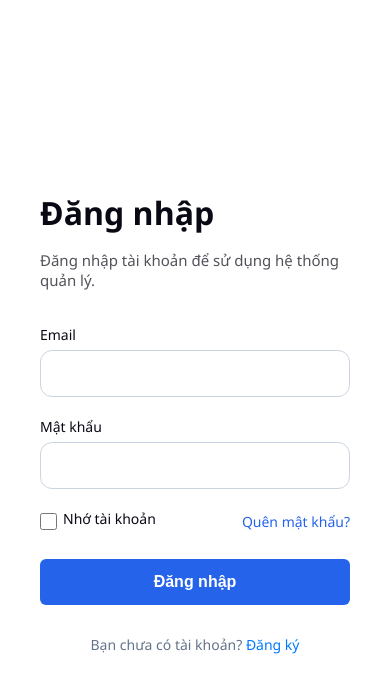
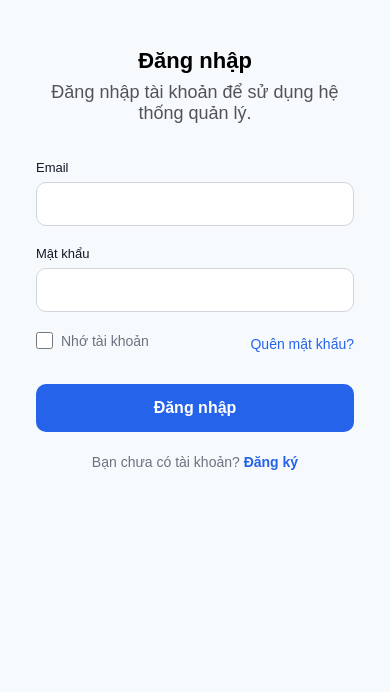
Before and after one commit to hoanganh09nc2-arch/DangVietHoangAnh_B25DTCN142_IT103B_ThuongMaiDienTu, a plain HTML site: page Web cuối môn/pages/login.html in a window 390 px wide. Drawn offline with Linux system fonts and the light colour scheme.

Commit message:
Add files via upload

```diff
--- a/Web cuối môn/css/login.css
+++ b/Web cuối môn/css/login.css
@@ -5,146 +5,169 @@
 }
 
 body {
-    font-family: 'Segoe UI', Tahoma, Geneva, Verdana, sans-serif;
-    background-color: #F8FAFC;
+  font-family: Arial, sans-serif;
+  background-color: #f7fafc;
+  min-height: 100vh;
   display: flex;
+  align-items: center;
   justify-content: center;
-    align-items: center;
-    min-height: 100vh;
-    padding: 20px;
+  padding: 32px 16px;
 }
 
-.login-container {
-    background: #F8FAFC;
+.card {
+  background-color: #f7fafc;
+  border-radius: 18px;
+  padding: 48px 52px 44px;
   width: 100%;
-    max-width: 420px;
-    padding: 40px 30px;
-    border-radius: 8px;
-    text-align: center;
+  max-width: 560px;
 }
 
-h1 {
-    font-size: 32px;
-    color: #090914;
-    margin-bottom: 16px;
-    text-align: left;
+.card__title {
+  font-size: 52px;
+  font-weight: bold;
+  margin-bottom: 8px;
 }
 
-.subtitle {
+.card__subtitle {
+  font-size: 18px;
   color: #52525B;
-    font-size: 15px;
-    margin-bottom: 35px;
-    text-align: left;
+  margin-bottom: 36px;
 }
 
-.form-group {
+.field {
+  display: flex;
+  flex-direction: column;
   margin-bottom: 20px;
-    text-align: left;
 }
 
 label {
-    display: block;
-    margin-bottom: 6px;
-    color: #090914;
-    font-size: 14px;
+  font-size: 13px;
   font-weight: 500;
+  color: #111827;
+  margin-bottom: 7px;
 }
 
 input[type="email"],
 input[type="password"] {
-    width: 100%;
-    padding: 14px 16px;
-    border: 1px solid #CBD5E1;
-    border-radius: 12px;
+  height: 44px;
+  padding: 0 14px;
+  border: 1px solid #D1D5DB;
+  border-radius: 10px;
   font-size: 15px;
+  color: #111827;
+  background-color: #ffffff;
   outline: none;
-    transition: all 0.3s;
-    background-color: #F8FAFC;
 }
 
-input[type="email"]:focus,
-input[type="password"]:focus {
+input:focus {
   border-color: #2563EB;
 }
 
-.options {
+.row-options {
   display: flex;
+  align-items: center;
   justify-content: space-between;
-    align-items: center;
-    margin-bottom: 25px;
-    font-size: 14px;
+  margin-bottom: 28px;
 }
 
-.remember {
+.checkbox-wrap {
   display: flex;
   align-items: center;
-    gap: 6px;
+  gap: 8px;
+  cursor: pointer;
 }
 
-.remember input[type="checkbox"] {
+.checkbox-wrap input[type="checkbox"] {
   width: 17px;
   height: 17px;
-    accent-color: #2563EB;
+  cursor: pointer;
 }
 
-.forgot {
+.checkbox-wrap span {
+  font-size: 14px;
+  color: #6B7280;
+}
+
+.row-options > a {
+  font-size: 14px;
   color: #2563EB;
   text-decoration: none;
 }
 
-.forgot:hover {
+.row-options > a:hover {
   text-decoration: underline;
 }
 
-button {
+.btn-submit {
+  display: block;
   width: 100%;
-    padding: 14px;
+  height: 48px;
   background-color: #2563EB;
-    color: white;
+  color: #ffffff;
   border: none;
-    border-radius: 6px;
+  border-radius: 10px;
   font-size: 16px;
   font-weight: 600;
   cursor: pointer;
-    transition: background 0.3s;
 }
 
-button:hover {
-    background-color: #1d4ed8;
+.btn-submit:hover {
+  background-color: #1D4ED8;
 }
 
-.register-link {
-    margin-top: 30px;
+.card__footer {
+  text-align: center;
+  margin-top: 22px;
   font-size: 14px;
-    color: #64748B;
+  color: #6B7280;
 }
 
-.register-link a {
-    color: #007AFF;
+.card__footer a {
+  color: #2563EB;
+  font-weight: 600;
   text-decoration: none;
-    font-weight: 400;
 }
 
-.register-link a:hover {
+.card__footer a:hover {
   text-decoration: underline;
 }
 
-/* Responsive */
-@media (max-width: 480px) {
-    .login-container {
-        padding: 30px 20px;
+@media (max-width: 450px) {
+  body {
+    align-items: flex-start;
+    padding: 0;
   }
 
-    body {
-        background: #ffffff;
+  .card {
+    border-radius: 12px;
+    padding: 32px 20px;
+    margin: 16px;
   }
 
-    .login-container {
-        background: #ffffff;
+  .card__title {
+    font-size: 22px;
+    text-align: center;
   }
 
-    input[type="email"],
-    input[type="password"] {
-        background-color: #ffffff;
+  .card__subtitle {
+    text-align: center;
   }
 }
+input:focus {
+  border-color: #2563EB;
+}
+
+input.invalid {
+  border-color: #EF4444;
+}
+
+.error-msg {
+  font-size: 12px;
+  color: #EF4444;
+  margin-top: 5px;
+  display: none;
+}
+
+.error-msg.show {
+  display: block;
+}
--- a/Web cuối môn/js/login.js
+++ b/Web cuối môn/js/login.js
@@ -0,0 +1,55 @@
+let emailLogin = document.getElementById("email");
+let passwordLogin = document.getElementById("password");
+let loginForm = document.getElementById("login");
+
+loginForm.addEventListener("submit", checkLogin);
+
+function checkLogin(e) {
+    e.preventDefault();
+
+    let users = JSON.parse(localStorage.getItem("myUsers")) || [];
+
+    clearError(emailLogin, "emailErr");
+    clearError(passwordLogin, "passwordErr");
+
+    const email = emailLogin.value.trim();
+    const password = passwordLogin.value.trim();
+
+    let isValid = true;
+
+    if (!email) {
+        showError(emailLogin, "emailErr", "Email không được để trống");
+        isValid = false;
+    }
+
+    if (!password) {
+        showError(passwordLogin, "passwordErr", "Mật khẩu không được để trống");
+        isValid = false;
+    }
+
+    if (!isValid) return;
+
+    const foundUser = users.find(user =>
+        user.inputEmail === email && user.inputPassword === password
+    );
+
+    if (foundUser) {
+        window.location.href = "statistical-manager.html";
+    } else {
+        showError(emailLogin, "emailErr", "Email hoặc mật khẩu không đúng");
+        showError(passwordLogin, "passwordErr", "Email hoặc mật khẩu không đúng");
+    }
+}
+
+function showError(valueInput, errorId, message = "") {
+    valueInput.classList.add("validate");
+    let valueError = document.getElementById(errorId);
+    if (message) valueError.textContent = message;
+    valueError.classList.add("show");
+}
+
+function clearError(valueInput, errorId) {
+    valueInput.classList.remove("validate");
+    let valueError = document.getElementById(errorId);
+    valueError.classList.remove("show");
+}
--- a/Web cuối môn/pages/login.html
+++ b/Web cuối môn/pages/login.html
@@ -1,42 +1,43 @@
 <!DOCTYPE html>
 <html lang="vi">
 <head>
-    <meta charset="UTF-8">
-    <meta name="viewport" content="width=device-width, initial-scale=1.0">
+  <meta charset="UTF-8" />
+  <meta name="viewport" content="width=device-width, initial-scale=1.0"/>
   <title>Đăng nhập</title>
-    <link rel="stylesheet" href="../css/login.css">
+  <link rel="stylesheet" href="../css/login.css"/>
 </head>
 <body>
-    <div class="login-container">
-        <h1>Đăng nhập</h1>
-        <p class="subtitle">Đăng nhập tài khoản để sử dụng hệ thống quản lý.</p>
 
-        <form>
-            <div class="form-group">
+  <div class="card">
+    <h1 class="card__title">Đăng nhập</h1>
+    <p class="card__subtitle">Đăng nhập tài khoản để sử dụng hệ thống quản lý.</p>
+
+    <form id="login">
+      <div class="field">
         <label for="email">Email</label>
-                <input type="email" id="email" placeholder="">
+        <input type="email" id="email" name="email" />
+        <span class="error-msg" id="emailErr"></span>
       </div>
 
-            <div class="form-group">
+      <div class="field">
         <label for="password">Mật khẩu</label>
-                <input type="password" id="password" placeholder="">
+        <input type="password" id="password" name="password" />
+        <span class="error-msg" id="passwordErr"></span>
       </div>
 
-            <div class="options">
-                <div class="remember">
-                    <input type="checkbox" id="remember">
-                    <label for="remember">Nhớ tài khoản</label>
-                </div>
-                <a href="#" class="forgot">Quên mật khẩu?</a>
+      <div class="row-options">
+        <label class="checkbox-wrap">
+          <input type="checkbox" name="remember" />
+          <span>Nhớ tài khoản</span>
+        </label>
+        <a href="#">Quên mật khẩu?</a>
       </div>
 
-            <button type="submit">Đăng nhập</button>
+      <button type="submit" class="btn-submit">Đăng nhập</button>
     </form>
 
-        <div class="register-link">
-            Bạn chưa có tài khoản?
-            <a href="./register.html">Đăng ký</a>
+    <p class="card__footer">Bạn chưa có tài khoản? <a href="../pages/register.html">Đăng ký</a></p>
   </div>
-    </div>
+  <script src="../js/login.js"></script>
 </body>
 </html>
```
Also changed, not shown: Web cuối môn/css/register.css (+24 -0 lines), Web cuối môn/css/statistical-manager.css (+61 -0 lines), Web cuối môn/js/register.js (+32 -16 lines), Web cuối môn/js/statistical-manager.js (added, +30 -0 lines), Web cuối môn/pages/register.html (+5 -2 lines), Web cuối môn/pages/statistical-manager.html (+20 -6 lines), Web cuối môn/assets/icons/logout.png (added). Lines whose indentation alone changed are shown as unchanged.
